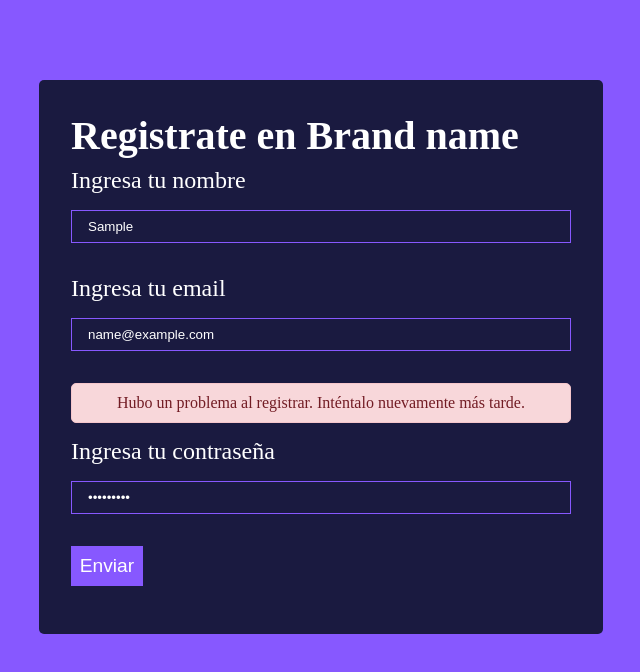
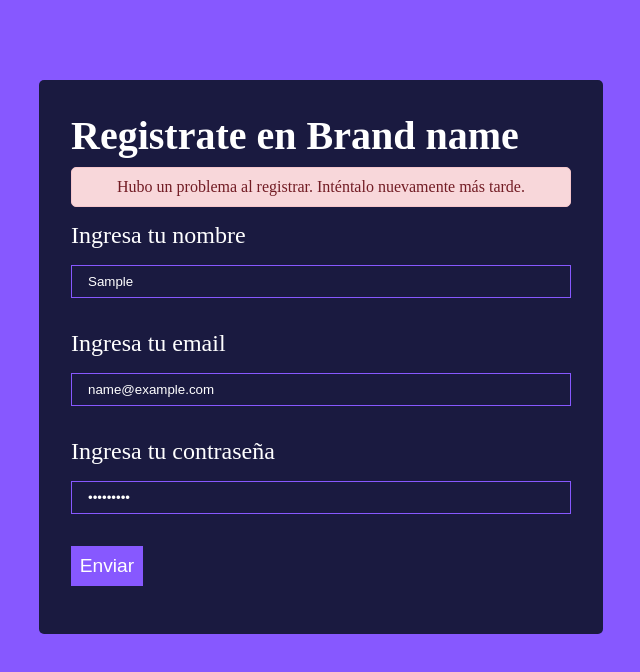
Before and after one commit to KevinBell1/Proyecto-Final-UTN-FRONTEND, a React (Vite) app: page /register in a window 1280 px wide. Both pictures are taken after typing "Sample", "name@example.com", "Sample123" into the empty fields and a click on the button "Enviar". Shown: the top 672 px of the page, without its empty margins (319-959 px from the left). Built offline with nearby package versions, Linux system fonts and the light colour scheme; no server answers.

Commit message:
bugfix css errores

```diff
--- a/src/Screens/RegisterScreen.jsx
+++ b/src/Screens/RegisterScreen.jsx
@@ -63,7 +63,11 @@ const RegisterScreen = () => {
         <div className='register-container'>
             <h1>Registrate en Brand name</h1>
 
-
+            {generalError && (
+                <div className="error-banner">
+                    <p>{generalError}</p>
+                </div>
+            )}
 
             <form onSubmit={handleRegister} className='register-box'>
                 <div className='input-container'>
@@ -91,11 +95,6 @@ const RegisterScreen = () => {
                         className='todo-input'
                     />
                     {errors.email && <p className="error-text">{errors.email.join(", ")}</p>}
-                    {generalError && (
-                <div className="error-banner">
-                    <p>{generalError}</p>
-                </div>
-            )}
                 </div>
                 <div className='input-container'>
                     <label>Ingresa tu contraseña</label>
```
